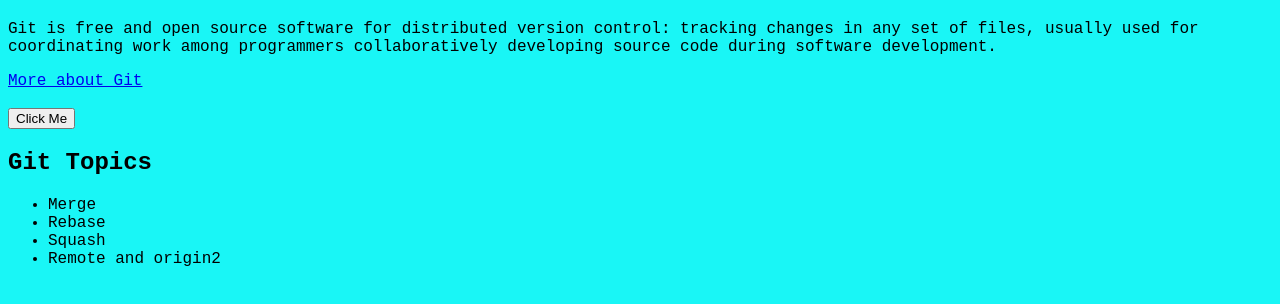
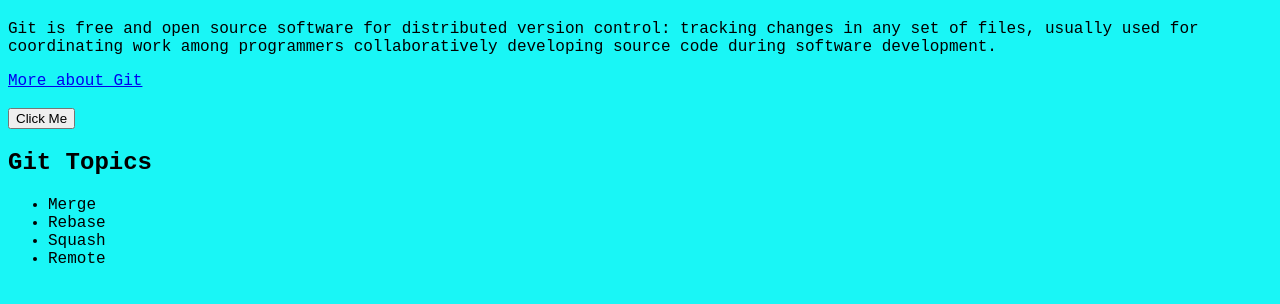
Before and after one commit to Keyshelldevops/sample-website, a plain HTML site: page index.html in a window 1280 px wide. Shown: the part 60-364 px from the top of the page. Drawn offline with Linux system fonts and the light colour scheme.

Commit message:
fixed typo

```diff
--- a/index.html
+++ b/index.html
@@ -17,7 +17,7 @@
         <li>Merge</li>
         <li>Rebase</li>
         <li>Squash</li>
-        <li>Remote and origin2</li>
+        <li>Remote</li>
     </ul>
 </body>
 </html>
```
